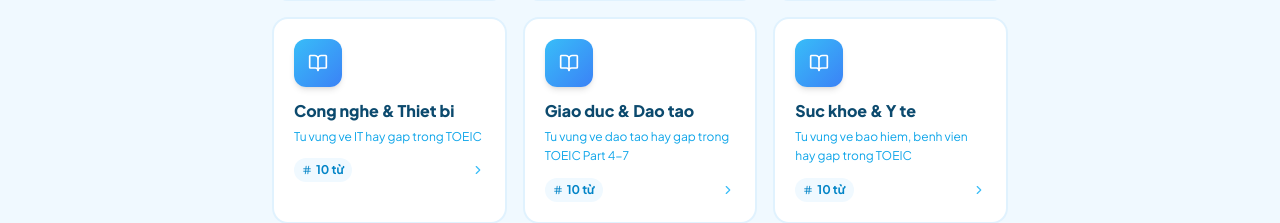
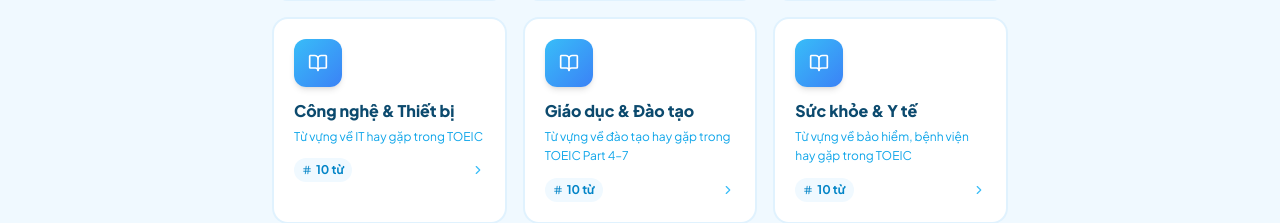
Before and after one commit to NguyeQuanHuy/apple-english, a Next.js app: page /learn/toeic in a window 1280 px wide. Shown: the part 962-1185 px from the top of the page. Built offline with nearby package versions, Linux system fonts and the light colour scheme.

Commit message:
fix: TOEIC new themes Vietnamese diacritics

```diff
--- a/data/toeic.ts
+++ b/data/toeic.ts
@@ -71,9 +71,9 @@
 ,
   {
     id: "technology",
-    title: "Cong nghe & Thiet bi",
+    title: "Công nghệ & Thiết bị",
     emoji: "💻",
-    description: "Tu vung ve IT hay gap trong TOEIC",
+    description: "Từ vựng về IT hay gặp trong TOEIC",
     words: [
       { en: "install", pos: "v.", vi: "cài đặt", example: "Please install the latest software update." },
       { en: "upgrade", pos: "v.", vi: "nâng cấp", example: "We need to upgrade the server." },
@@ -89,9 +89,9 @@
   },
   {
     id: "education",
-    title: "Giao duc & Dao tao",
+    title: "Giáo dục & Đào tạo",
     emoji: "🎓",
-    description: "Tu vung ve dao tao hay gap trong TOEIC Part 4-7",
+    description: "Từ vựng về đào tạo hay gặp trong TOEIC Part 4–7",
     words: [
       { en: "training", pos: "n.", vi: "đào tạo", example: "All staff must complete training." },
       { en: "seminar", pos: "n.", vi: "hội thảo", example: "We attended a leadership seminar." },
@@ -107,9 +107,9 @@
   },
   {
     id: "health",
-    title: "Suc khoe & Y te",
+    title: "Sức khỏe & Y tế",
     emoji: "🏥",
-    description: "Tu vung ve bao hiem, benh vien hay gap trong TOEIC",
+    description: "Từ vựng về bảo hiểm, bệnh viện hay gặp trong TOEIC",
     words: [
       { en: "insurance", pos: "n.", vi: "bảo hiểm", example: "Does your company provide health insurance?" },
       { en: "prescription", pos: "n.", vi: "đơn thuốc", example: "You need a prescription for this medicine." },
```
Also changed, not shown: fix-toeic-titles.js (added, +10 -0 lines).
